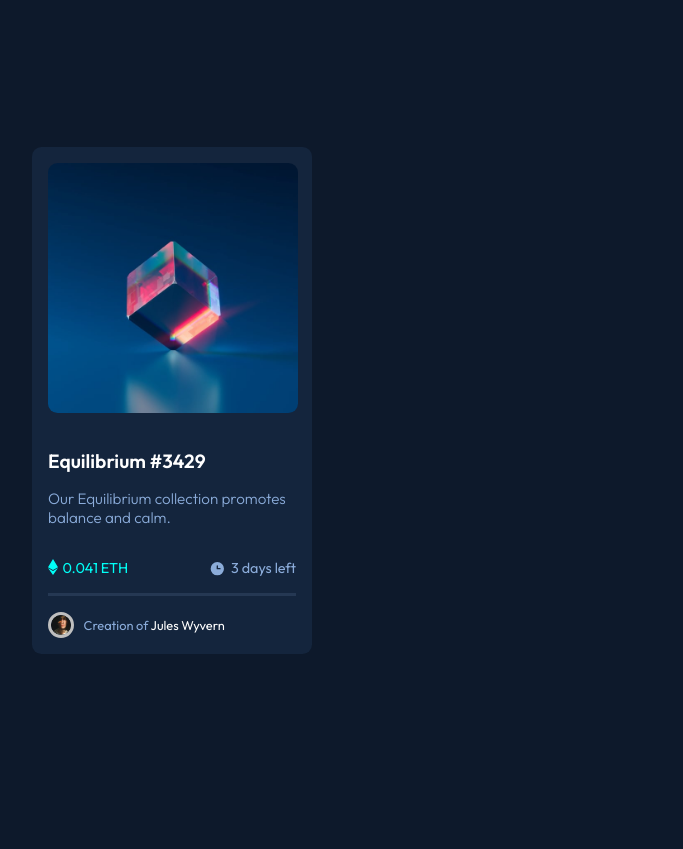
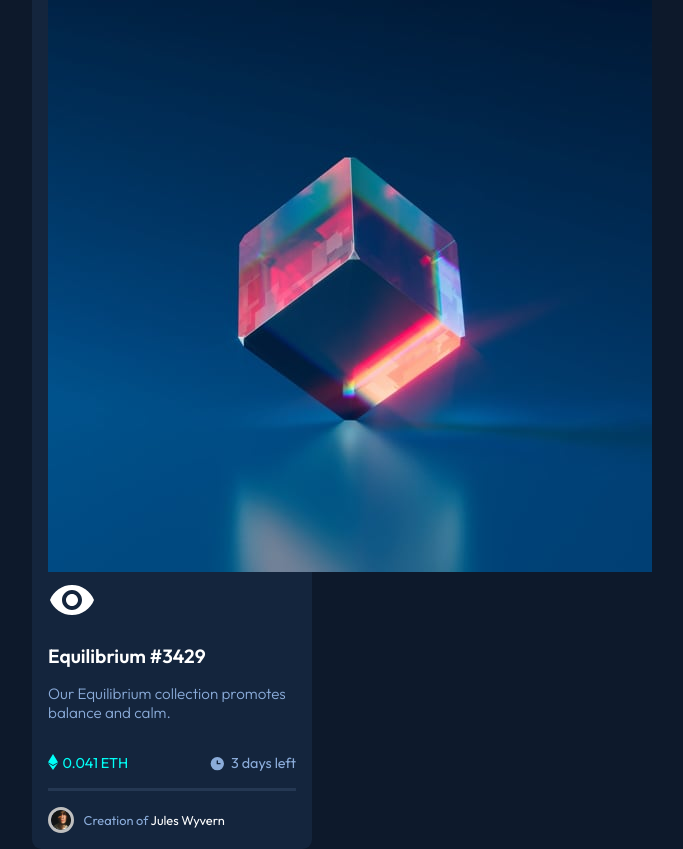
Before and after one commit to Kira-Sann/NFT_Card, a plain HTML site: page index.html in a window 1280 px wide. Shown: the whole page, without its empty margins (468-1151 px from the left). Before the commit the page ends 800 px from the top, so only its background shows below. Drawn offline with Linux system fonts and the light colour scheme.

Commit message:
Update index.html

```diff
--- a/index.html
+++ b/index.html
@@ -9,8 +9,13 @@
 </head>
 <body>
   <main>
-      <img class="nft" src="./images/image-equilibrium.jpg" alt="NFT image">
-    <div class="descrition">
+    <div class="nft">
+      <img class="nft-img" src="./images/image-equilibrium.jpg" alt="NFT image">
+      <div class="overlay">
+        <img class="view img-fluid" src="./images/icon-view.svg" alt="">
+      </div>
+    </div>
+        <div class="descrition">
       <h1>Equilibrium #3429</h1>
       <span>Our Equilibrium collection promotes balance and calm.</span>
     </div>
```
